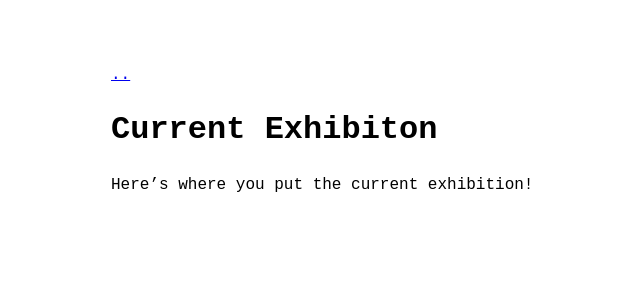
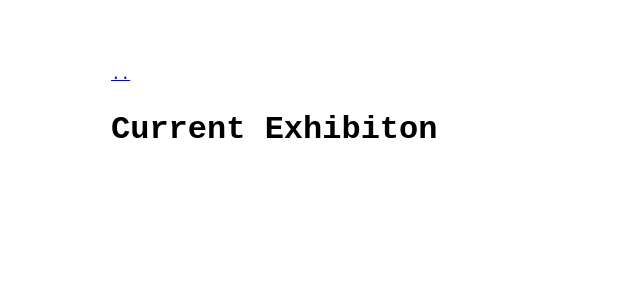
Before and after one commit to thanims/grapefruits-site, a Jekyll site: the page built from current.md, in a window 1280 px wide. Shown: the top 300 px of the page, without its empty margins (209-849 px from the left). Built offline with Jekyll 4.4.1, drawn with Linux system fonts in a browser that asks for light colours.

Commit message:
Update from Forestry.io marfy666 updated current.md

```diff
--- a/current.md
+++ b/current.md
@@ -2,6 +2,5 @@
 layout: page
 title: Current Exhibiton
 featured: logo.png
+
 ---
-
-Here's where you put the current exhibition!
```
